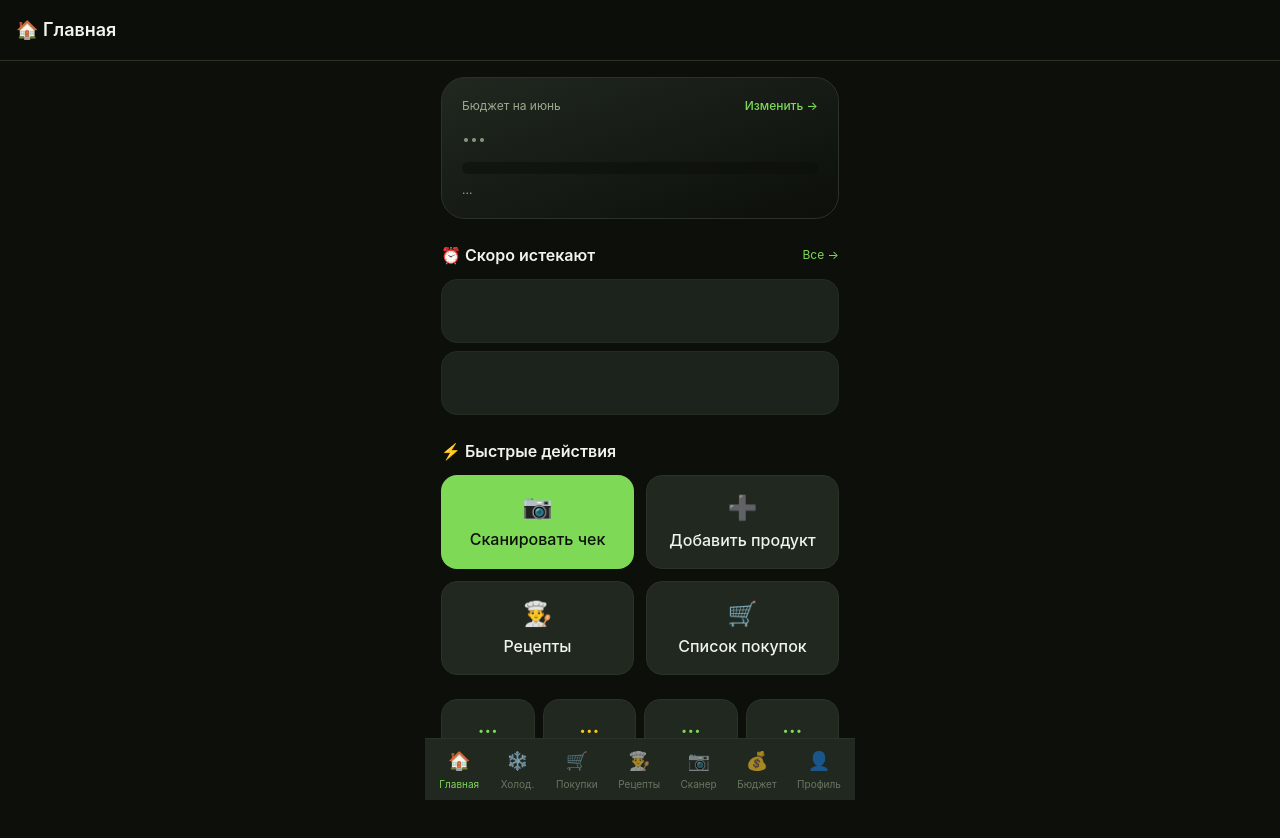
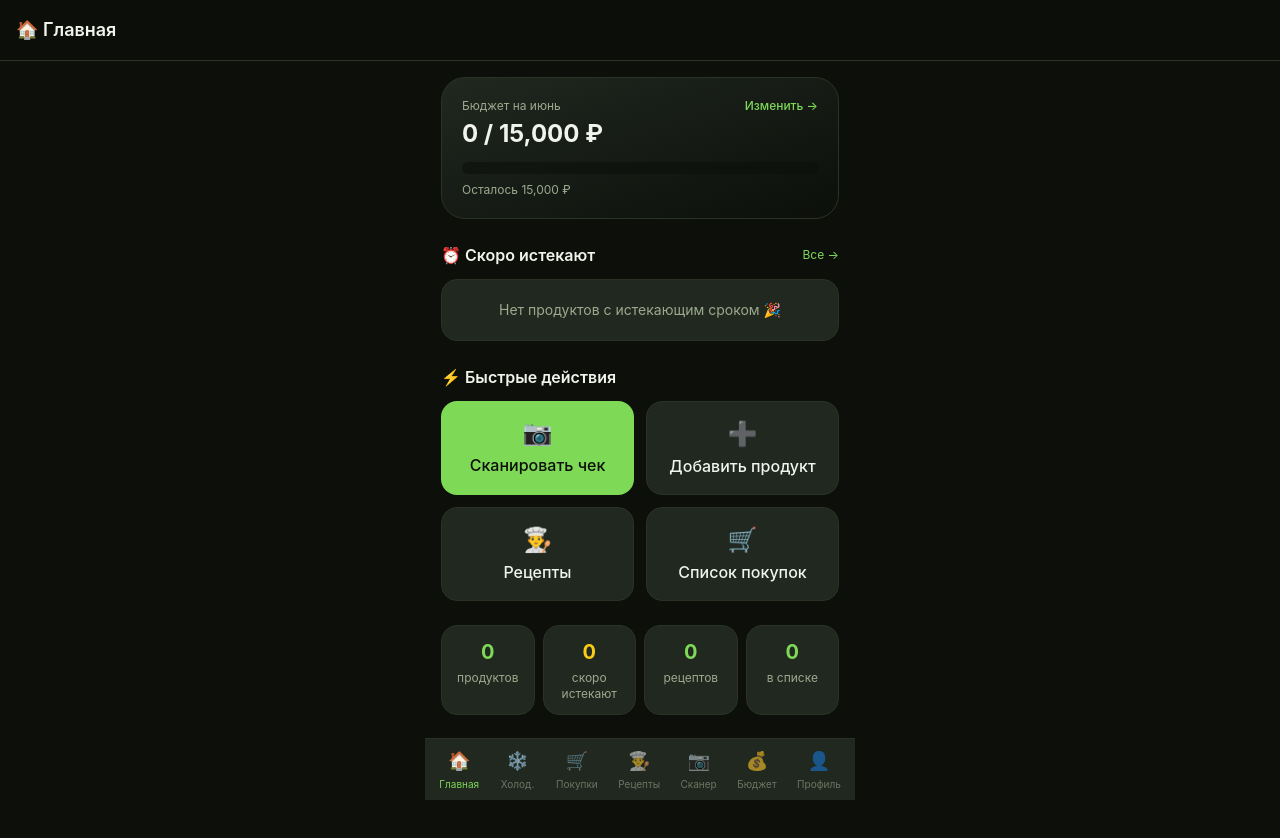
Before and after one commit to finikovich2018-stack/eatsavehelper, a Next.js app: page /home in a window 1280 px wide. Shown: the top 838 px of the page. Built offline with nearby package versions, Linux system fonts and the light colour scheme.

Commit message:
perf: show home content immediately without skeleton loaders
Co-authored-by: Cursor <cursoragent@cursor.com>

```diff
--- a/app/home/page.tsx
+++ b/app/home/page.tsx
@@ -5,6 +5,7 @@ import Link from 'next/link';
 import TopBar from '@/components/layout/TopBar';
 import { dataApi } from '@/lib/client-api';
 import { readHomeCache, writeHomeCache } from '@/lib/home-cache';
+import { buildHomeState, getMonthStart } from '@/lib/home-summary';
 import { useDataAuth } from '@/lib/use-data-auth';
 import { useI18n } from '@/lib/i18n/LanguageProvider';
 
@@ -26,66 +27,19 @@ const CURRENCY_SYMBOLS: Record<string, string> = {
   RUB: '₽', USD: '$', EUR: '€', GBP: '£', UAH: '₴', KZT: '₸',
 };
 
-const DEFAULT_LIMITS: Record<string, number> = {
-  RUB: 15000, USD: 500, EUR: 500, GBP: 400, UAH: 20000, KZT: 200000,
-};
-
 function daysLeft(date: string) {
   return Math.ceil((new Date(date).getTime() - Date.now()) / 86400000);
 }
 
-function getMonthStart() {
-  const now = new Date();
-  return `${now.getFullYear()}-${String(now.getMonth() + 1).padStart(2, '0')}-01`;
-}
-
-function buildHomeState(data: {
-  expiringItems: { id: string; name: string; icon?: string | null; expiry_date?: string | null; quantity?: string | null }[];
-  productCount: number;
-  expiringSoonCount: number;
-  expenses: { amount: number; currency: string }[];
-  budgets: { amount: number; currency: string }[];
-  recipeCount: number;
-  shoppingCount: number;
-}) {
-  const expiring = (data.expiringItems || []).map((item) => ({
-    id: item.id,
-    name: item.name,
-    icon: item.icon || '📦',
-    expiry_date: item.expiry_date || '',
-    quantity: item.quantity || '',
-  }));
-  const stats = {
-    products: data.productCount || 0,
-    expiringSoon: data.expiringSoonCount || 0,
-    recipes: data.recipeCount || 0,
-    shopping: data.shoppingCount || 0,
-  };
-
-  const byCurrency: Record<string, number> = {};
-  (data.expenses || []).forEach((row) => {
-    const cur = row.currency || 'RUB';
-    byCurrency[cur] = (byCurrency[cur] || 0) + Number(row.amount || 0);
-  });
-
-  const budgetRows = data.budgets || [];
-  const limits: Record<string, number> = { ...DEFAULT_LIMITS };
-  budgetRows.forEach((row) => {
-    limits[row.currency] = Number(row.amount);
-  });
-
-  const primaryCur =
-    Object.keys(byCurrency)[0] ||
-    (budgetRows as { currency: string }[])?.[0]?.currency ||
-    'RUB';
-
-  const budget = {
-    spent: byCurrency[primaryCur] || 0,
-    limit: limits[primaryCur] || DEFAULT_LIMITS[primaryCur] || 15000,
-    currency: primaryCur,
-  };
-
-  return { expiring, stats, budget };
+function applySnapshot(
+  snapshot: ReturnType<typeof buildHomeState>,
+  setExpiring: (v: FridgeItem[]) => void,
+  setStats: (v: { products: number; expiringSoon: number; recipes: number; shopping: number }) => void,
+  setBudget: (v: BudgetSummary) => void
+) {
+  setExpiring(snapshot.expiring);
+  setStats(snapshot.stats);
+  setBudget(snapshot.budget);
 }
 
 export default function HomePage() {
@@ -94,8 +48,6 @@ export default function HomePage() {
   const [expiring, setExpiring] = useState<FridgeItem[]>([]);
   const [budget, setBudget] = useState<BudgetSummary>({ spent: 0, limit: 15000, currency: 'RUB' });
   const [stats, setStats] = useState({ products: 0, expiringSoon: 0, recipes: 0, shopping: 0 });
-  const [fridgeLoading, setFridgeLoading] = useState(true);
-  const [statsLoading, setStatsLoading] = useState(true);
 
   const monthName = new Date().toLocaleString(dateLocale, { month: 'long' });
 
@@ -104,29 +56,16 @@ export default function HomePage() {
 
     const cached = readHomeCache(auth.telegram_user_id);
     if (cached) {
-      setExpiring(cached.expiring);
-      setBudget(cached.budget);
-      setStats(cached.stats);
-      setFridgeLoading(false);
-      setStatsLoading(false);
-    } else {
-      setFridgeLoading(true);
-      setStatsLoading(true);
+      applySnapshot(cached, setExpiring, setStats, setBudget);
     }
 
     try {
-      const monthStart = getMonthStart();
-      const data = await dataApi.home.summary(auth, monthStart);
+      const data = await dataApi.home.summary(auth, getMonthStart());
       const snapshot = buildHomeState(data);
-      setExpiring(snapshot.expiring);
-      setStats(snapshot.stats);
-      setBudget(snapshot.budget);
+      applySnapshot(snapshot, setExpiring, setStats, setBudget);
       writeHomeCache(auth.telegram_user_id, snapshot);
     } catch (error) {
       console.error('Home load error:', error);
-    } finally {
-      setFridgeLoading(false);
-      setStatsLoading(false);
     }
   }, [auth]);
 
@@ -146,28 +85,22 @@ export default function HomePage() {
           <div className="flex justify-between items-start mb-3">
             <div>
               <div className="text-xs text-muted">{t('home.budgetFor', { month: monthName })}</div>
-              {statsLoading ? (
-                <div className="text-2xl font-bold mt-1 text-muted animate-pulse">...</div>
-              ) : (
-                <div className="text-2xl font-bold mt-1">
-                  {budget.spent.toLocaleString()} / {budget.limit.toLocaleString()} {symbol}
-                </div>
-              )}
+              <div className="text-2xl font-bold mt-1">
+                {budget.spent.toLocaleString()} / {budget.limit.toLocaleString()} {symbol}
+              </div>
             </div>
             <Link href="/budget" className="text-xs text-accent font-medium">{t('common.change')}</Link>
           </div>
           <div className="bg-background/60 rounded-full h-3 mb-2">
             <div
-              className={`h-3 rounded-full transition-all ${percent > 80 ? 'bg-red-500' : percent > 60 ? 'bg-yellow-500' : 'bg-accent'}`}
-              style={{ width: statsLoading ? '0%' : `${percent}%` }}
+              className={`h-3 rounded-full transition-all duration-500 ${percent > 80 ? 'bg-red-500' : percent > 60 ? 'bg-yellow-500' : 'bg-accent'}`}
+              style={{ width: `${percent}%` }}
             />
           </div>
           <div className="text-xs text-muted">
-            {statsLoading
-              ? '...'
-              : remaining >= 0
-                ? t('home.remaining', { amount: remaining.toLocaleString(), symbol })
-                : t('home.overBudget', { amount: Math.abs(remaining).toLocaleString(), symbol })}
+            {remaining >= 0
+              ? t('home.remaining', { amount: remaining.toLocaleString(), symbol })
+              : t('home.overBudget', { amount: Math.abs(remaining).toLocaleString(), symbol })}
           </div>
         </div>
 
@@ -176,16 +109,7 @@ export default function HomePage() {
             <h2 className="font-semibold">{t('home.expiringSoon')}</h2>
             <Link href="/fridge" className="text-xs text-accent">{t('common.all')}</Link>
           </div>
-          {fridgeLoading ? (
-            <div className="space-y-2">
-              {[1, 2].map((i) => (
-                <div
-                  key={i}
-                  className="bg-surface border border-border rounded-2xl p-4 h-16 animate-pulse"
-                />
-              ))}
-            </div>
-          ) : expiring.length === 0 ? (
+          {expiring.length === 0 ? (
             <div className="bg-surface border border-border rounded-2xl p-5 text-center text-muted text-sm">
               {t('home.noExpiring')}
             </div>
@@ -237,28 +161,28 @@ export default function HomePage() {
             href="/fridge"
             className="bg-surface border border-border rounded-2xl p-3 text-center active:scale-[0.97] transition"
           >
-            <div className="text-xl font-bold text-accent">{statsLoading ? '…' : stats.products}</div>
+            <div className="text-xl font-bold text-accent">{stats.products}</div>
             <div className="text-xs text-muted mt-1">{t('home.products')}</div>
           </Link>
           <Link
             href="/fridge?filter=expiring"
             className="bg-surface border border-border rounded-2xl p-3 text-center active:scale-[0.97] transition"
           >
-            <div className="text-xl font-bold text-yellow-400">{statsLoading ? '…' : stats.expiringSoon}</div>
+            <div className="text-xl font-bold text-yellow-400">{stats.expiringSoon}</div>
             <div className="text-xs text-muted mt-1">{t('home.expiringCount')}</div>
           </Link>
           <Link
             href="/recipes"
             className="bg-surface border border-border rounded-2xl p-3 text-center active:scale-[0.97] transition"
           >
-            <div className="text-xl font-bold text-accent">{statsLoading ? '…' : stats.recipes}</div>
+            <div className="text-xl font-bold text-accent">{stats.recipes}</div>
             <div className="text-xs text-muted mt-1">{t('home.recipesCount')}</div>
           </Link>
           <Link
             href="/shopping"
             className="bg-surface border border-border rounded-2xl p-3 text-center active:scale-[0.97] transition"
           >
-            <div className="text-xl font-bold text-accent">{statsLoading ? '…' : stats.shopping}</div>
+            <div className="text-xl font-bold text-accent">{stats.shopping}</div>
             <div className="text-xs text-muted mt-1">{t('home.shoppingCount')}</div>
           </Link>
         </div>
--- a/components/TelegramProvider.tsx
+++ b/components/TelegramProvider.tsx
@@ -1,5 +1,6 @@
 "use client";
 import { createContext, useCallback, useContext, useEffect, useState } from "react";
+import { prefetchHomeSummary } from "@/lib/home-summary";
 
 interface TelegramUser {
   id: number;
@@ -94,6 +95,7 @@ export function TelegramProvider({ children }: { children: React.ReactNode }) {
           setInitData(rawInitData);
           setUser(tgUser);
           setLoading(false);
+          prefetchHomeSummary(rawInitData, tgUser.id);
 
           const profile = await loadDbUser(rawInitData, tgUser.id);
           if (profile) setDbUser(profile);
--- /dev/null
+++ b/lib/home-summary.ts
@@ -0,0 +1,75 @@
+import { writeHomeCache, type HomeCachePayload } from '@/lib/home-cache';
+
+const DEFAULT_LIMITS: Record<string, number> = {
+  RUB: 15000, USD: 500, EUR: 500, GBP: 400, UAH: 20000, KZT: 200000,
+};
+
+export function getMonthStart() {
+  const now = new Date();
+  return `${now.getFullYear()}-${String(now.getMonth() + 1).padStart(2, '0')}-01`;
+}
+
+export function buildHomeState(data: {
+  expiringItems: { id: string; name: string; icon?: string | null; expiry_date?: string | null; quantity?: string | null }[];
+  productCount: number;
+  expiringSoonCount: number;
+  expenses: { amount: number; currency: string }[];
+  budgets: { amount: number; currency: string }[];
+  recipeCount: number;
+  shoppingCount: number;
+}): Omit<HomeCachePayload, 'savedAt'> {
+  const expiring = (data.expiringItems || []).map((item) => ({
+    id: item.id,
+    name: item.name,
+    icon: item.icon || '📦',
+    expiry_date: item.expiry_date || '',
+    quantity: item.quantity || '',
+  }));
+  const stats = {
+    products: data.productCount || 0,
+    expiringSoon: data.expiringSoonCount || 0,
+    recipes: data.recipeCount || 0,
+    shopping: data.shoppingCount || 0,
+  };
+
+  const byCurrency: Record<string, number> = {};
+  (data.expenses || []).forEach((row) => {
+    const cur = row.currency || 'RUB';
+    byCurrency[cur] = (byCurrency[cur] || 0) + Number(row.amount || 0);
+  });
+
+  const budgetRows = data.budgets || [];
+  const limits: Record<string, number> = { ...DEFAULT_LIMITS };
+  budgetRows.forEach((row) => {
+    limits[row.currency] = Number(row.amount);
+  });
+
+  const primaryCur =
+    Object.keys(byCurrency)[0] ||
+    (budgetRows as { currency: string }[])?.[0]?.currency ||
+    'RUB';
+
+  const budget = {
+    spent: byCurrency[primaryCur] || 0,
+    limit: limits[primaryCur] || DEFAULT_LIMITS[primaryCur] || 15000,
+    currency: primaryCur,
+  };
+
+  return { expiring, stats, budget };
+}
+
+/** Start loading home data before the home page mounts. */
+export function prefetchHomeSummary(initData: string, telegramUserId: number) {
+  const monthStart = getMonthStart();
+  void fetch('/api/home', {
+    method: 'POST',
+    headers: { 'Content-Type': 'application/json' },
+    body: JSON.stringify({ initData, telegram_user_id: telegramUserId, monthStart }),
+  })
+    .then((res) => (res.ok ? res.json() : null))
+    .then((data) => {
+      if (!data || data.error) return;
+      writeHomeCache(telegramUserId, buildHomeState(data));
+    })
+    .catch(() => undefined);
+}
```
